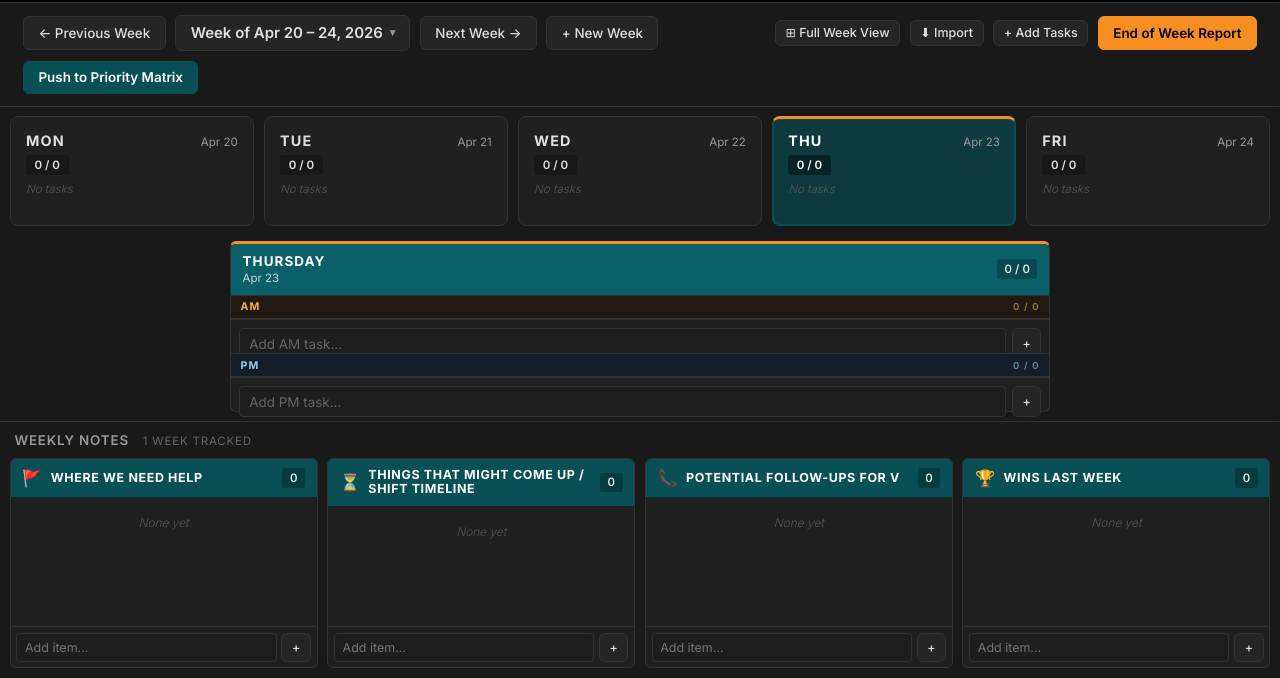
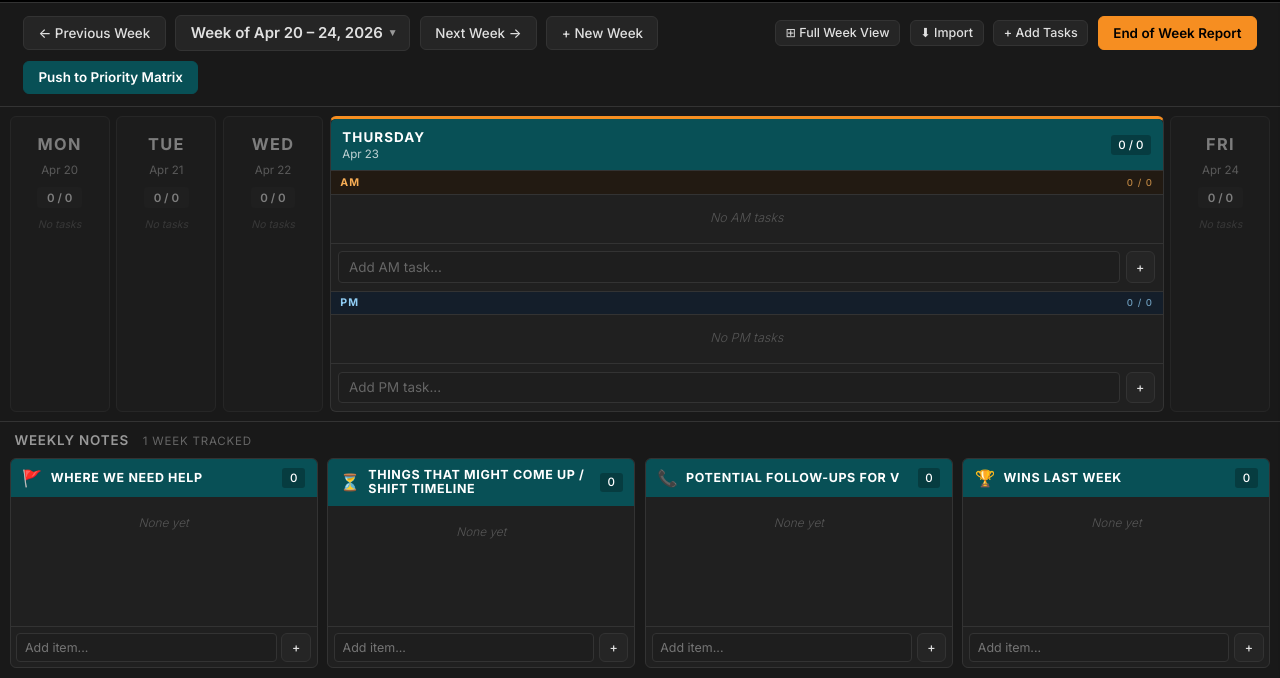
Before and after one commit to Thejamesagency/TJA-new-biz-dashboard, a plain HTML site: page weekly-priorities.html in a window 1280 px wide. Shown: the part 122-800 px from the top of the page. Drawn offline with Linux system fonts and the light colour scheme.

Commit message:
Weekly Priorities: replace day pill-strip with a cascade layout
The chunky top row of 5 day-pills is gone. Single-day view is now
a side-by-side cascade where the selected day takes all available
width (AM + PM sections, add rows, everything as before) and the
other 4 days sit as compact blurred peek cards on the left and
right. Each peek card shows the short day name, date, done/total
count, rolled indicator if any, and a 2-line truncated preview of
pending tasks.

Click any peek card to promote it to active. Drop a task card
onto a peek to move it to that day (same drag-drop behavior the
old pills had). On hover, peek cards un-blur and widen slightly
as a click affordance.

Net effect: the day view gets significantly more vertical room
because there's no dedicated horizontal strip eating 130px at the
top anymore. The whole kanban-wrap is one flex row.

Also drops the old renderDayDetail slide animation and the
renderWeekStrip/dayDetail DOM split — both functions are gone.

```diff
--- a/weekly-priorities.html
+++ b/weekly-priorities.html
@@ -353,6 +353,106 @@
     min-height: 0;
     margin: 0 auto;
   }
+
+  /* ─── DAY CASCADE (1 active + 4 side-peek) ─── */
+  .day-cascade {
+    flex: 1;
+    min-height: 0;
+    display: flex;
+    gap: 0.35rem;
+    align-items: stretch;
+  }
+  .cascade-card {
+    background: var(--surface);
+    border: 1px solid var(--border);
+    border-radius: 6px;
+    display: flex;
+    flex-direction: column;
+    min-width: 0;
+    min-height: 0;
+    overflow: hidden;
+    transition: opacity 0.2s, filter 0.2s, flex-basis 0.2s;
+  }
+  .cascade-card.today { border-top: 3px solid var(--orange); }
+  .cascade-card.active {
+    flex: 1 1 auto;
+    min-width: 0;
+  }
+  .cascade-card.side {
+    flex: 0 0 100px;
+    opacity: 0.5;
+    filter: blur(0.6px);
+    cursor: pointer;
+    user-select: none;
+  }
+  .cascade-card.side:hover {
+    opacity: 1;
+    filter: blur(0);
+    flex-basis: 130px;
+    background: var(--hover);
+    border-color: #555;
+  }
+  .cascade-card.side.drag-over {
+    opacity: 1;
+    filter: none;
+    border-color: var(--orange);
+    box-shadow: 0 0 0 1px var(--orange);
+    flex-basis: 130px;
+  }
+  .cascade-side-body {
+    padding: 0.85rem 0.5rem;
+    flex: 1;
+    display: flex;
+    flex-direction: column;
+    align-items: center;
+    justify-content: flex-start;
+    gap: 0.5rem;
+    text-align: center;
+    overflow: hidden;
+  }
+  .cascade-side-day {
+    font-size: 0.85rem;
+    font-weight: 700;
+    text-transform: uppercase;
+    letter-spacing: 0.08em;
+    color: var(--text);
+  }
+  .cascade-card.today .cascade-side-day { color: var(--orange); }
+  .cascade-side-date {
+    font-size: 0.6rem;
+    color: var(--text-secondary);
+  }
+  .cascade-side-count {
+    background: var(--card);
+    padding: 0.2rem 0.5rem;
+    border-radius: 4px;
+    font-size: 0.6rem;
+    font-weight: 600;
+    color: var(--text);
+  }
+  .cascade-side-rolled {
+    font-size: 0.5rem;
+    color: var(--red);
+    font-weight: 600;
+    padding: 0.08rem 0.35rem;
+    border: 1px solid var(--red);
+    border-radius: 8px;
+    background: rgba(229,62,62,0.1);
+  }
+  .cascade-side-preview {
+    font-size: 0.55rem;
+    color: #888;
+    line-height: 1.35;
+    padding: 0 0.2rem;
+    width: 100%;
+    overflow: hidden;
+  }
+  .cascade-side-preview-item {
+    overflow: hidden;
+    text-overflow: ellipsis;
+    white-space: nowrap;
+    padding: 0.1rem 0;
+  }
   @keyframes slideInFromRight {
     from { transform: translateX(24px); opacity: 0; }
     to   { transform: translateX(0); opacity: 1; }
@@ -523,9 +623,8 @@
     height: 100%;
   }
   /* Show/hide containers by view mode */
-  .kanban-wrap[data-view="day"]  .week-grid       { display: none; }
-  .kanban-wrap[data-view="week"] .week-strip      { display: none; }
-  .kanban-wrap[data-view="week"] .day-detail-wrap { display: none; }
+  .kanban-wrap[data-view="day"]  .week-grid    { display: none; }
+  .kanban-wrap[data-view="week"] .day-cascade  { display: none; }
   /* Active-state look on the toggle button when in week mode */
   .btn.view-active {
     background: var(--teal);
@@ -1513,8 +1612,7 @@
 </div>
 
 <div class="kanban-wrap" id="kanbanWrap" data-view="day">
-  <div class="week-strip" id="weekStrip"></div>
-  <div class="day-detail-wrap" id="dayDetail"></div>
+  <div class="day-cascade" id="dayCascade"></div>
   <div class="week-grid" id="weekGrid"></div>
 </div>
 
@@ -1912,8 +2010,7 @@ function render() {
   if (viewMode === 'week') {
     renderWeekGrid();
   } else {
-    renderWeekStrip();
-    renderDayDetail(null); // no slide on full re-render
+    renderDayCascade();
   }
   renderWeeklyPanels();
   // Keep the fullscreen day modal in sync when it's open (e.g. after add/delete/toggle)
@@ -1971,10 +2068,13 @@ function setViewMode(mode) {
 /* ════════════════════════════════════════════════════════════
    WEEK STRIP (5 pills) + DAY DETAIL (one focused day)
    ════════════════════════════════════════════════════════════ */
-function renderWeekStrip() {
+// Single-day view = cascade: the active day takes all available width while
+// the other 4 days sit as blurred/faded peek cards on either side. Click a
+// peek card to promote it to active (or drop a task onto one to move it).
+function renderDayCascade() {
   const w = weeks[currentWeek];
   if (!w) return;
-  const strip = document.getElementById('weekStrip');
+  const container = document.getElementById('dayCascade');
   const today = todayIso();
   const weekMonday = parseIso(currentWeek);
   const todayDate = parseIso(today);
@@ -1984,65 +2084,21 @@ function renderWeekStrip() {
   DAYS.forEach(d => {
     const dayIso = addDays(currentWeek, d.idx);
     const isToday = inThisWeek && dayIso === today;
-    const isSelected = d.key === selectedDay;
+    const isActive = d.key === selectedDay;
     const list = (w.days[d.key] && w.days[d.key].priorities) || [];
+    const amList = list.filter(t => t.half !== 'pm');
+    const pmList = list.filter(t => t.half === 'pm');
     const doneCt = list.filter(t => t.status === 'done').length;
     const totalCt = list.length;
     const rolledCt = list.filter(t => t.status === 'rolled').length;
-    const pending = list.filter(t => t.status !== 'done');
-    const preview = pending.slice(0, 2).map(t => t.title).join(' • ');
-
-    const cls = 'day-pill'
-      + (isSelected ? ' selected' : '')
+
+    const cls = 'cascade-card'
+      + (isActive ? ' active' : ' side')
       + (isToday ? ' today' : '');
 
-    html += '<div class="' + cls + '" data-day="' + d.key + '"'
-      + ' onclick="setSelectedDay(\'' + d.key + '\')"'
-      + ' ondragover="onPillDragOver(event)"'
-      + ' ondragleave="onPillDragLeave(event)"'
-      + ' ondrop="onPillDrop(event,\'' + d.key + '\')">';
-    html += '<div class="pill-row1">';
-    html += '<span class="pill-name">' + d.short + '</span>';
-    html += '<span class="pill-date">' + formatShort(dayIso) + '</span>';
-    html += '</div>';
-    html += '<div class="pill-row2">';
-    html += '<span class="pill-count">' + doneCt + ' / ' + totalCt + '</span>';
-    if (rolledCt) html += '<span class="pill-rolled">⚠ ' + rolledCt + '</span>';
-    html += '</div>';
-    if (preview) {
-      html += '<div class="pill-preview">' + escH(preview) + '</div>';
-    } else if (totalCt === 0) {
-      html += '<div class="pill-empty">No tasks</div>';
-    }
-    html += '</div>';
-  });
-  strip.innerHTML = html;
-}
-
-function renderDayDetail(slideDir) {
-  const w = weeks[currentWeek];
-  if (!w) return;
-  const container = document.getElementById('dayDetail');
-  const d = DAYS.find(x => x.key === selectedDay) || DAYS[0];
-  const dayIso = addDays(currentWeek, d.idx);
-  const today = todayIso();
-  const weekMonday = parseIso(currentWeek);
-  const todayDate = parseIso(today);
-  const inThisWeek = todayDate >= weekMonday && todayDate <= parseIso(w.endDate);
-  const isToday = inThisWeek && dayIso === today;
-  const list = (w.days[d.key] && w.days[d.key].priorities) || [];
-  const doneCt = list.filter(t => t.status === 'done').length;
-  const totalCt = list.length;
-
-  const animCls = slideDir === 'left' ? ' slide-in-left'
-                : slideDir === 'right' ? ' slide-in-right'
-                : '';
-
-  const amList = list.filter(t => t.half !== 'pm');
-  const pmList = list.filter(t => t.half === 'pm');
-
-  let html = '';
-  html += '<div class="day-col day-col-detail' + (isToday ? ' today' : '') + animCls + '" data-day="' + d.key + '">';
+    if (isActive) {
+      // Full active day — same structure as day-col-detail
+      html += '<div class="' + cls + '" data-day="' + d.key + '">';
       html += '<div class="day-header day-header-clickable" title="Click to expand fullscreen" onclick="openDayFullscreen(\'' + d.key + '\')">';
       html += '<div class="day-header-left">';
       html += '<div class="day-name">' + d.name + '</div>';
@@ -2055,7 +2111,33 @@ function renderDayDetail(slideDir) {
       html += renderHalfSection(d.key, 'am', amList);
       html += renderHalfSection(d.key, 'pm', pmList);
       html += '</div>';
-
+    } else {
+      // Blurred side peek card — click or drop to navigate
+      html += '<div class="' + cls + '" data-day="' + d.key + '"';
+      html += ' onclick="setSelectedDay(\'' + d.key + '\')"';
+      html += ' ondragover="onPillDragOver(event)"';
+      html += ' ondragleave="onPillDragLeave(event)"';
+      html += ' ondrop="onPillDrop(event,\'' + d.key + '\')">';
+      html += '<div class="cascade-side-body">';
+      html += '<div class="cascade-side-day">' + d.short + '</div>';
+      html += '<div class="cascade-side-date">' + formatShort(dayIso) + '</div>';
+      html += '<div class="cascade-side-count">' + doneCt + ' / ' + totalCt + '</div>';
+      if (rolledCt) html += '<div class="cascade-side-rolled">⚠ ' + rolledCt + '</div>';
+      const pending = list.filter(t => t.status !== 'done').slice(0, 2);
+      if (pending.length) {
+        html += '<div class="cascade-side-preview">';
+        pending.forEach(t => {
+          const short = t.title.length > 24 ? t.title.substring(0, 24) + '…' : t.title;
+          html += '<div class="cascade-side-preview-item">' + escH(short) + '</div>';
+        });
+        html += '</div>';
+      } else if (totalCt === 0) {
+        html += '<div class="cascade-side-preview" style="color:#555;font-style:italic;">No tasks</div>';
+      }
+      html += '</div>';
+      html += '</div>';
+    }
+  });
   container.innerHTML = html;
 }
 
@@ -2088,13 +2170,9 @@ function renderHalfSection(dayKey, half, list) {
 function setSelectedDay(key) {
   if (!DAYS.find(d => d.key === key)) return;
   if (key === selectedDay) return;
-  const oldIdx = DAYS.findIndex(d => d.key === selectedDay);
-  const newIdx = DAYS.findIndex(d => d.key === key);
-  const dir = newIdx > oldIdx ? 'right' : 'left';
   selectedDay = key;
   saveSelectedDayForWeek(currentWeek, key);
-  renderWeekStrip();
-  renderDayDetail(dir);
+  renderDayCascade();
 }
 
 /* Fullscreen single-day modal — triggered from the ⛶ button on day headers */
```
Lines whose indentation alone changed are shown as unchanged.
